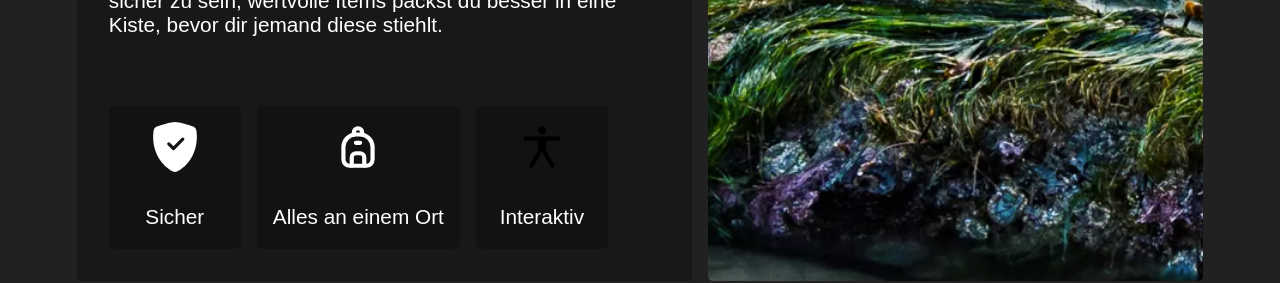
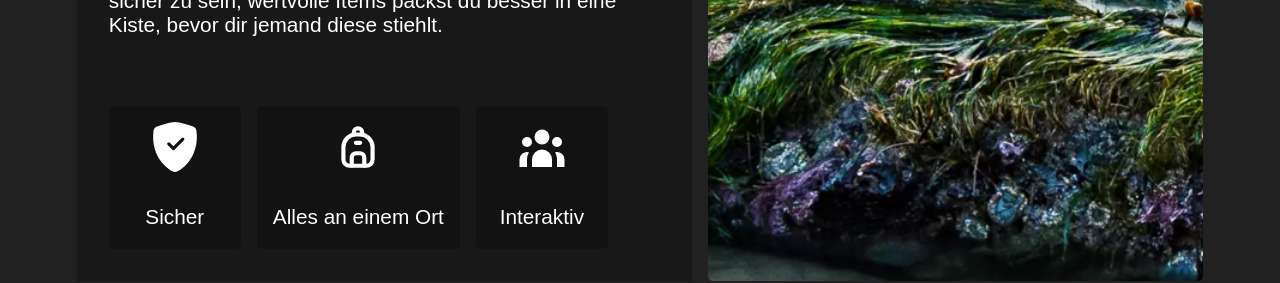
Before and after one commit to DannyINF/maw-rp-de, a Next.js app: page / in a window 1280 px wide. Shown: the part 3020-3303 px from the top of the page. Built offline with nearby package versions, Linux system fonts and the light colour scheme.

Commit message:
feat(features) content

```diff
--- a/src/content/featureList.tsx
+++ b/src/content/featureList.tsx
@@ -3,7 +3,7 @@ import { GiAnvilImpact, GiBrain, GiPotionBall } from 'react-icons/gi';
 import { RiTreasureMapLine } from 'react-icons/ri';
 import { TbBackpack, TbSwords } from 'react-icons/tb';
 import { BsFillPersonCheckFill, BsShieldFillCheck } from 'react-icons/bs';
-import { GrAccessibility } from 'react-icons/gr';
+import { HiUserGroup } from 'react-icons/hi';
 
 export const featureList: Feature[] = [
 	{
@@ -22,7 +22,7 @@ export const featureList: Feature[] = [
 			},
 			{
 				name: 'Interaktiv',
-				icon: <GrAccessibility role="img" aria-label="Accessbility" />,
+				icon: <HiUserGroup role="img" aria-label="Accessbility" />,
 			},
 		],
 	},
```
